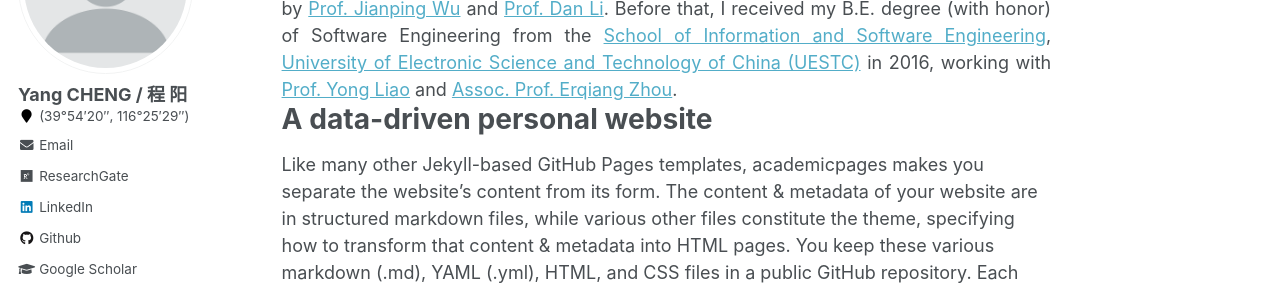
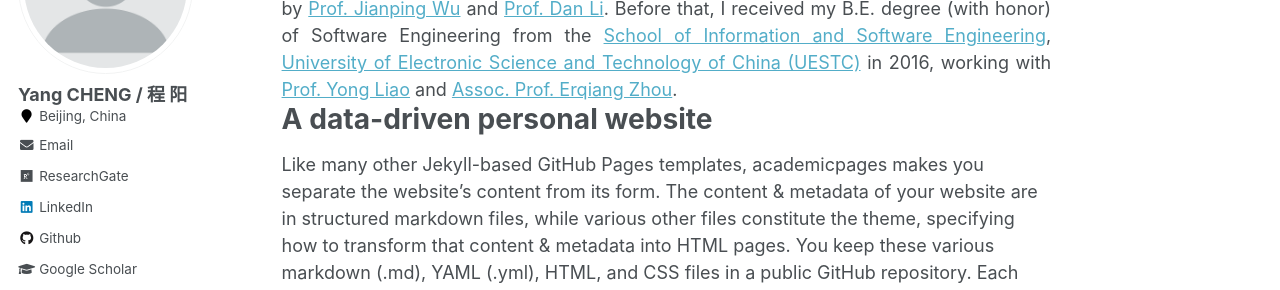
Before and after one commit to NEWPLAN/newplan.github.io, a Jekyll site: the page built from _pages/about.md, in a window 1280 px wide. Shown: the part 219-509 px from the top of the page. Built offline with Jekyll 4.4.1, drawn with Linux system fonts in a browser that asks for light colours.

Commit message:
Update _config.yml

```diff
--- a/_config.yml
+++ b/_config.yml
@@ -10,7 +10,7 @@ locale                   : "China"
 title                    : "Yang CHENG | HomePage"
 title_separator          : "-"
 name                     : &name "Yang CHENG"
-description              : "A Ph.D. student in Computer Science"
+description              : &description "A Ph.D. student in Computer Science"
 url                      : https://newplan.github.io # the base hostname & protocol for your site e.g. "https://mmistakes.github.io"
 baseurl                  : "" # the subpath of your site, e.g. "/blog"
 repository               : "newplan/newplan.github.io"
@@ -83,7 +83,7 @@ author:
   name             : "Yang CHENG / 程 阳"
   avatar           : "profile.png"
   bio              : #"Your biography for the left-hand sidebar"
-  location         : "(39°54′20″, 116°25′29″)"
+  location         : "Beijing, China"
   employer         :
   pubmed           : #"https://www.ncbi.nlm.nih.gov/pubmed/?term=john+snow"
   googlescholar    : "https://scholar.google.com/citations?hl=en&user=c27h8qAAAAAJ"
```
